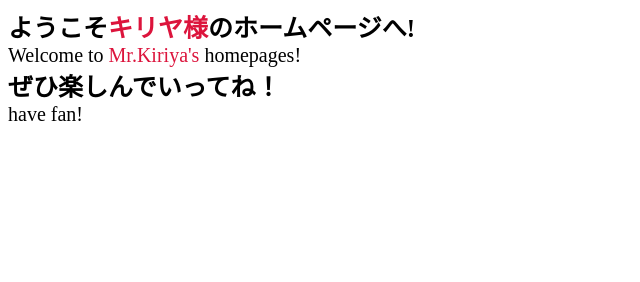
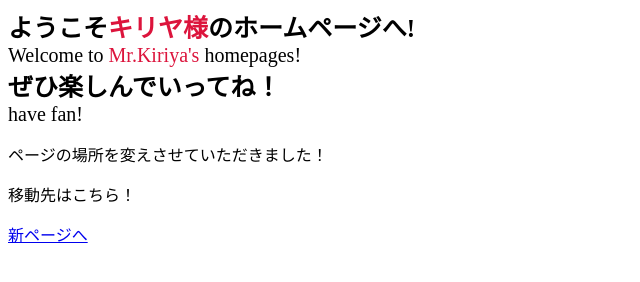
Before and after one commit to Kiriya-sama/Kiriya-sama, a plain HTML site: page index.html in a window 1280 px wide. Shown: the whole page, without its empty margins (0-640 px from the left). Drawn offline with Linux system fonts and the light colour scheme.

Commit message:
Update index.html

```diff
--- a/index.html
+++ b/index.html
@@ -17,5 +17,10 @@
                 <h2>ぜひ楽しんでいってね！</h2>
                 <p>have fan!</p>
             </div>
+            <div class=pagechange>
+                <P>ページの場所を変えさせていただきました！</P>
+                <p>移動先はこちら！</p>
+                <a href=https://kiriya-sama.github.io/Top/>新ページへ</a>
+            </div>
         </div>
     </body>
```
